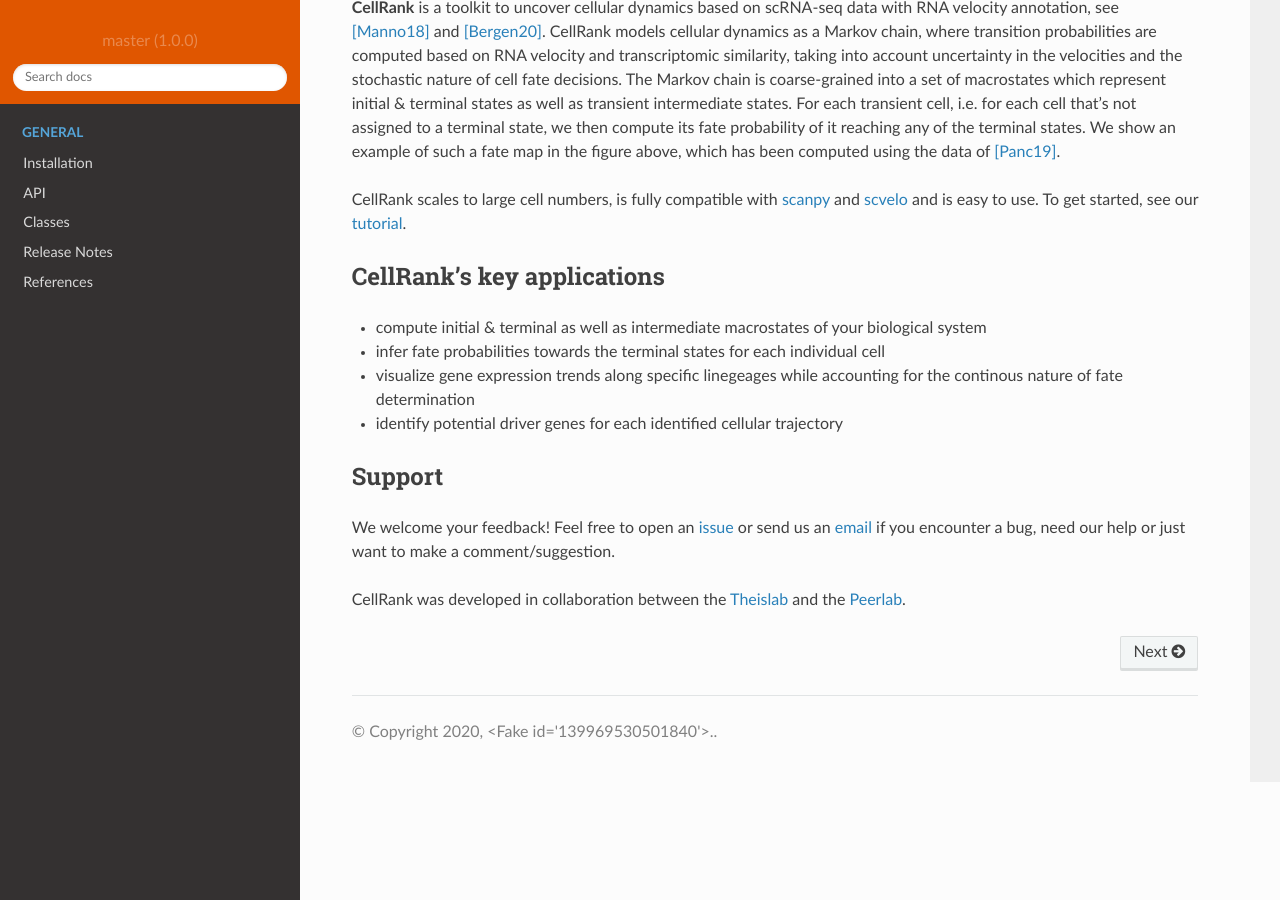
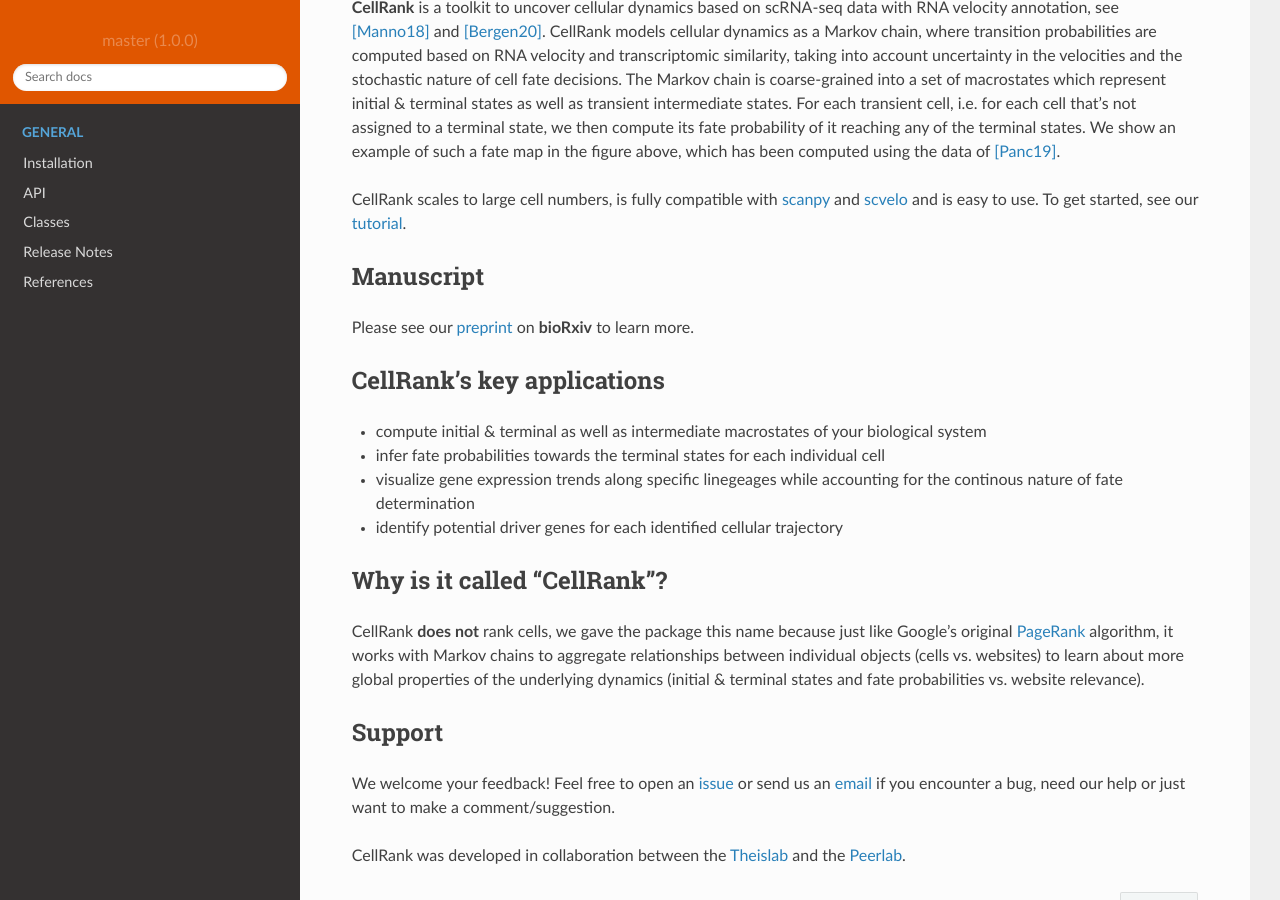
Before and after one commit to theislab/cellrank, a Sphinx documentation site: the page built from docs/source/index.rst, in a window 1280 px wide and 900 px high, scrolled down 549 px. Built offline with Sphinx 7.4.7 and the Read the Docs theme 2.0.0, drawn with Linux system fonts in a browser that asks for light colours; pages that are not in the unit, such as notebooks, are missing from menus; the version number is read from the project's files by our own code.

Commit message:
Add changes to the docs as well

```diff
--- a/docs/source/index.rst
+++ b/docs/source/index.rst
@@ -20,12 +20,22 @@
 CellRank scales to large cell numbers, is fully compatible with `scanpy`_ and `scvelo`_ and is easy to use.
 To get started, see our `tutorial`_.
 
+Manuscript
+^^^^^^^^^^^^^^^^^^^^^^^^^^^
+Please see our `preprint`_ on **bioRxiv** to learn more.
+
 CellRank's key applications
 ^^^^^^^^^^^^^^^^^^^^^^^^^^^
 - compute initial & terminal as well as intermediate macrostates of your biological system
 - infer fate probabilities towards the terminal states for each individual cell
 - visualize gene expression trends along specific linegeages while accounting for the continous nature of fate determination
 - identify potential driver genes for each identified cellular trajectory
+
+Why is it called "CellRank"?
+^^^^^^^^^^^^^^^^^^^^^^^^^^^^
+CellRank **does not** rank cells, we gave the package this name because just like Google's original `PageRank`_
+algorithm, it works with Markov chains to aggregate relationships between individual objects (cells vs. websites)
+to learn about more global properties of the underlying dynamics (initial & terminal states and fate probabilities vs. website relevance).
 
 Support
 ^^^^^^^
@@ -89,6 +99,10 @@
     :target: https://codecov.io/gh/theislab/cellrank
     :alt: Coverage
 
+.. _preprint: https://www.biorxiv.org/content/10.1101/2020.10.19.345983v1
+
+.. _PageRank: https://en.wikipedia.org/wiki/PageRank#cite_note-1
+
 .. _tutorial: https://cellrank.readthedocs.io/en/latest/pancreas_basic.html
 
 .. _scanpy: https://scanpy.readthedocs.io/en/latest/
```
